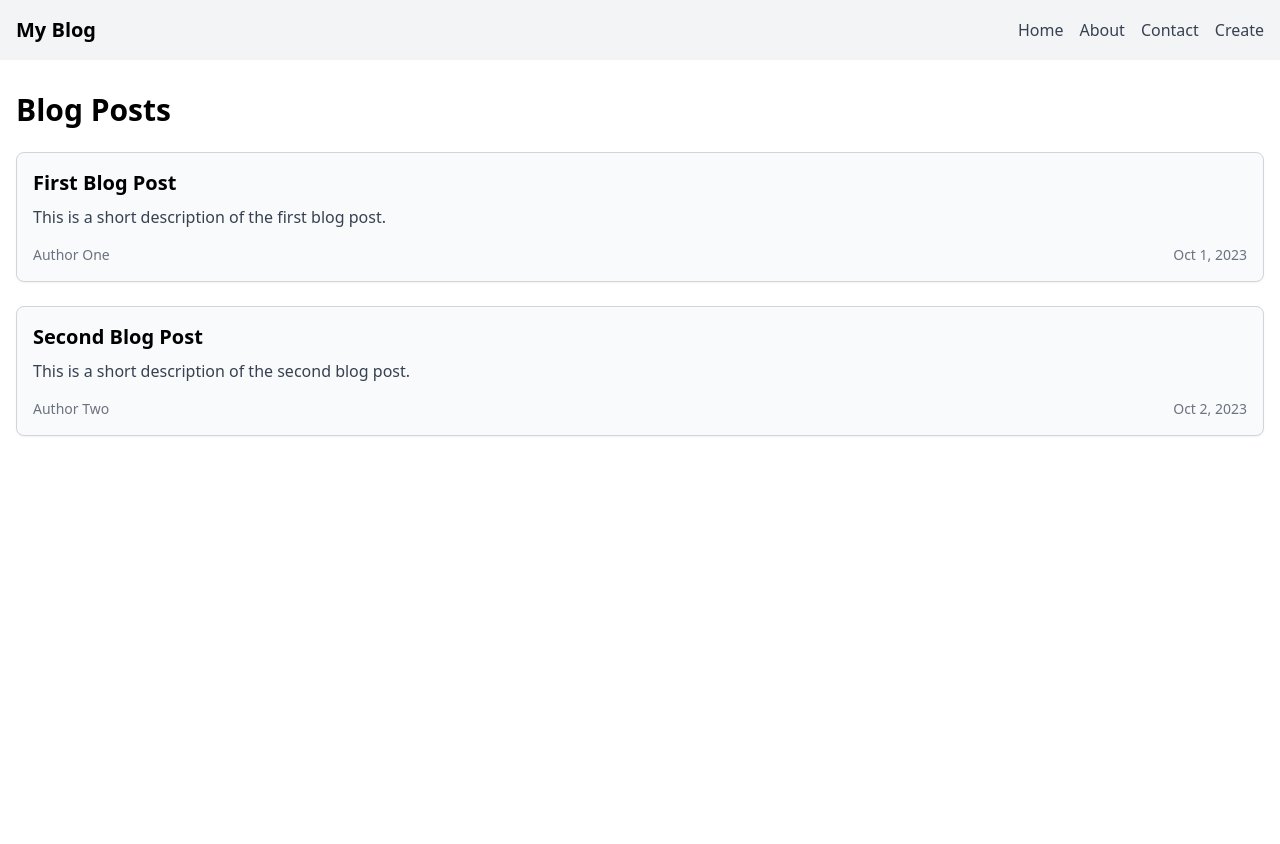
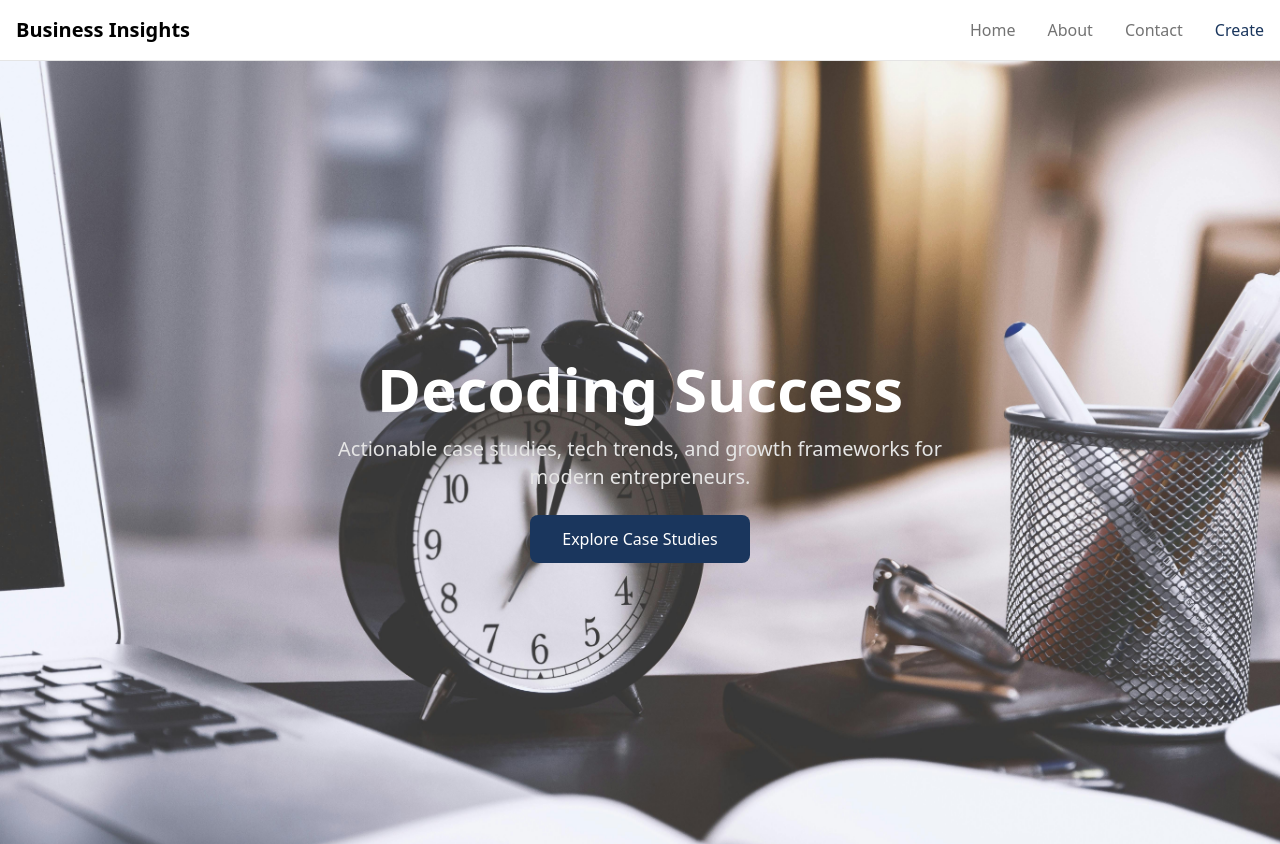
Before and after one commit to Dinithiwijesooriya/vue-insight-blog, a Vue app in the folder frontend/: page / in a window 1280 px wide. Shown: the top 844 px of the page. Before the commit the page ends 800 px from the top, so only its background shows below. Built offline with nearby package versions, Linux system fonts and the light colour scheme.

Commit message:
Refactor code structure for improved readability and maintainability

```diff
--- a/frontend/package.json
+++ b/frontend/package.json
@@ -9,6 +9,7 @@
     "preview": "vite preview"
   },
   "dependencies": {
+    "frontend": "file:",
     "vue": "^3.5.13"
   },
   "devDependencies": {
--- a/frontend/src/components/Navbar.vue
+++ b/frontend/src/components/Navbar.vue
@@ -1,20 +1,20 @@
 <template>
-    <nav class="flex justify-between items-center p-4 bg-gray-100">
+  <nav class="flex justify-between items-center p-4 bg-white border-b border-gray-200">
     <div class="logo">
-        <h1 class="text-xl font-bold">My Blog</h1>
+      <h1 class="text-xl font-bold text-black">Business Insights</h1>
     </div>
-      <ul class="nav-links flex space-x-4">
+    <ul class="flex space-x-8">
       <li>
-          <router-link to="/" class="text-gray-700 hover:text-blue-500">Home</router-link>
+        <router-link to="/" class="text-gray-500 hover:text-black transition">Home</router-link>
       </li>
       <li>
-          <router-link to="/about" class="text-gray-700 hover:text-blue-500">About</router-link>
+        <router-link to="/about" class="text-gray-500 hover:text-black transition">About</router-link>
       </li>
       <li>
-          <router-link to="/contact" class="text-gray-700 hover:text-blue-500">Contact</router-link>
+        <router-link to="/contact" class="text-gray-500 hover:text-black transition">Contact</router-link>
       </li>
       <li>
-            <router-link to="/admin/create" class="text-gray-700 hover:text-blue-500">Create</router-link>
+        <router-link to="/admin/create" class="text-accent hover:text-black transition">Create</router-link>
       </li>
     </ul>
   </nav>
@@ -22,12 +22,7 @@
 
 <script lang="ts">
 import { defineComponent } from 'vue';
-
 export default defineComponent({
   name: 'Navbar',
 });
 </script>
-
-  <style scoped>
-  /* Tailwind CSS handles all the styling, so no additional styles are needed here. */
-  </style>
--- a/frontend/src/components/PostPreviewCard.vue
+++ b/frontend/src/components/PostPreviewCard.vue
@@ -1,10 +1,10 @@
 <template>
-<div class="post-preview-card border border-gray-300 p-4 rounded-lg bg-gray-50 shadow-sm hover:shadow-lg transition-shadow duration-200">
-    <h2 class="post-title text-lg sm:text-xl font-semibold mb-2">{{ title }}</h2>
-      <p class="post-description text-gray-700 mb-4">{{ description }}</p>
-      <div class="post-meta text-sm text-gray-500 flex justify-between">
-        <span class="post-author font-medium">{{ author }}</span>
-        <span class="post-date">{{ formattedDate }}</span>
+  <div class="border border-gray-200 p-6 rounded-lg bg-white shadow-sm hover:shadow-md transition-shadow duration-200">
+    <h2 class="text-xl font-bold mb-3 text-black">{{ title }}</h2>
+    <p class="text-gray-500 mb-4">{{ description }}</p>
+    <div class="text-sm text-gray-500 flex justify-between items-center">
+      <span class="font-medium">{{ author }}</span>
+      <span>{{ formattedDate }}</span>
     </div>
   </div>
 </template>
@@ -31,7 +31,3 @@
   },
 });
 </script>
-
-  <style scoped>
-  /* Tailwind CSS handles all the styling, so no additional styles are needed here. */
-  </style>
--- a/frontend/src/pages/Homepage.vue
+++ b/frontend/src/pages/Homepage.vue
@@ -1,7 +1,22 @@
 <template>
-    <div class="homepage container mx-auto px-4 py-8">
-      <h1 class="text-3xl font-bold mb-6">Blog Posts</h1>
-      <div class="post-list space-y-6">
+  <!-- Hero Section -->
+  <div class="relative bg-cover bg-center h-screen" style="background-image: url('/blog-home.jpg');">
+    <div class="absolute inset-0 bg-gradient-to-b from-black/70 to-black/40"></div>
+    <div class="relative z-10 flex flex-col items-center justify-center h-full text-center text-white px-4">
+      <h1 class="text-4xl sm:text-6xl font-bold mb-4">Decoding Success</h1>
+      <p class="text-lg sm:text-xl max-w-2xl mb-6 text-gray-200">
+        Actionable case studies, tech trends, and growth frameworks for modern entrepreneurs.
+      </p>
+      <button class="bg-accent text-white px-8 py-3 rounded-lg hover:bg-opacity-90 transition">
+        Explore Case Studies
+      </button>
+    </div>
+  </div>
+
+  <!-- Featured Blog Posts Section -->
+  <div class="container mx-auto px-4 py-16">
+    <h2 class="text-3xl font-bold mb-12 text-center text-black">Featured Insights</h2>
+    <div class="grid grid-cols-1 md:grid-cols-3 gap-8">
       <PostPreviewCard
         v-for="post in posts"
         :key="post.id"
@@ -10,6 +25,11 @@
         :author="post.author"
         :date="post.date"
       />
+    </div>
+    <div class="text-center mt-12">
+      <button class="border border-accent text-accent px-6 py-2 rounded-lg hover:bg-accent hover:text-white transition-colors">
+        View All Articles
+      </button>
     </div>
   </div>
 </template>
@@ -34,24 +54,28 @@ export default defineComponent({
       posts: [
         {
           id: 1,
-          title: 'First Blog Post',
-          description: 'This is a short description of the first blog post.',
+          title: 'How Company X Scaled 10x Using AI',
+          description: 'Discover the AI strategies that helped Company X achieve exponential growth.',
           author: 'Author One',
           date: '2023-10-01',
         },
         {
-          id: 2,
-          title: 'Second Blog Post',
-          description: 'This is a short description of the second blog post.',
-          author: 'Author Two',
-          date: '2023-10-02',
+          id: 1,
+          title: 'How Company X Scaled 10x Using AI',
+          description: 'Discover the AI strategies that helped Company X achieve exponential growth.',
+          author: 'Author One',
+          date: '2023-10-01',
         },
+        {
+          id: 1,
+          title: 'How Company X Scaled 10x Using AI',
+          description: 'Discover the AI strategies that helped Company X achieve exponential growth.',
+          author: 'Author One',
+          date: '2023-10-01',
+        },
+
       ],
     };
   },
 });
 </script>
-
-  <style scoped>
-  /* Tailwind CSS will handle most of the styling, so no additional styles are needed here. */
-  </style>
--- a/frontend/src/pages/admin/CreatePost.vue
+++ b/frontend/src/pages/admin/CreatePost.vue
@@ -1,20 +1,20 @@
 <template>
-    <div class="max-w-2xl mx-auto p-6 bg-white rounded shadow mt-8">
-      <h2 class="text-2xl font-bold mb-4">Create a New Post</h2>
+  <div class="max-w-2xl mx-auto p-8 bg-white rounded-lg shadow-sm mt-8">
+    <h2 class="text-2xl font-bold mb-6 text-black">Create a New Post</h2>
     <form @submit.prevent="submitPost">
-        <div class="mb-4">
-          <label class="block text-gray-700 font-medium mb-1">Title</label>
-          <input v-model="title" class="w-full border px-4 py-2 rounded" type="text" required />
+      <div class="mb-6">
+        <label class="block text-gray-500 font-medium mb-2">Title</label>
+        <input v-model="title" class="w-full border border-gray-200 px-4 py-2 rounded" type="text" required />
       </div>
-        <div class="mb-4">
-          <label class="block text-gray-700 font-medium mb-1">Description</label>
-          <textarea v-model="description" class="w-full border px-4 py-2 rounded" rows="4" required></textarea>
+      <div class="mb-6">
+        <label class="block text-gray-500 font-medium mb-2">Description</label>
+        <textarea v-model="description" class="w-full border border-gray-200 px-4 py-2 rounded" rows="4" required></textarea>
       </div>
-        <div class="mb-4">
-          <label class="block text-gray-700 font-medium mb-1">Author</label>
-          <input v-model="author" class="w-full border px-4 py-2 rounded" type="text" required />
+      <div class="mb-6">
+        <label class="block text-gray-500 font-medium mb-2">Author</label>
+        <input v-model="author" class="w-full border border-gray-200 px-4 py-2 rounded" type="text" required />
       </div>
-        <button class="bg-blue-500 text-white px-6 py-2 rounded hover:bg-blue-600" type="submit">
+      <button class="bg-accent text-white px-6 py-2 rounded hover:bg-opacity-90 transition" type="submit">
         Publish
       </button>
     </form>
--- a/frontend/tailwind.config.cjs
+++ b/frontend/tailwind.config.cjs
@@ -1,7 +1,25 @@
 module.exports = {
   content: ['./index.html', './src/**/*.{vue,js,ts,jsx,tsx}'],
   theme: {
-    extend: {},
+    extend: {
+      colors: {
+        // Base
+        black: '#000000',
+        white: '#FFFFFF',
+        // Gray scale
+        gray: {
+          100: '#F5F5F5',
+          200: '#E5E5E5',
+          500: '#737373',
+        },
+        // Accent (deep blue)
+        accent: '#1A365D',
+      },
+      // Global border color
+      borderColor: {
+        DEFAULT: '#E5E5E5',  // gray-200
+      },
+    },
   },
   plugins: [],
 };
```
Also changed, not shown: frontend/public/blog-home.jpg (added), 1 other file (tests, documents, lock files or other folders). Lines whose indentation alone changed are shown as unchanged.
